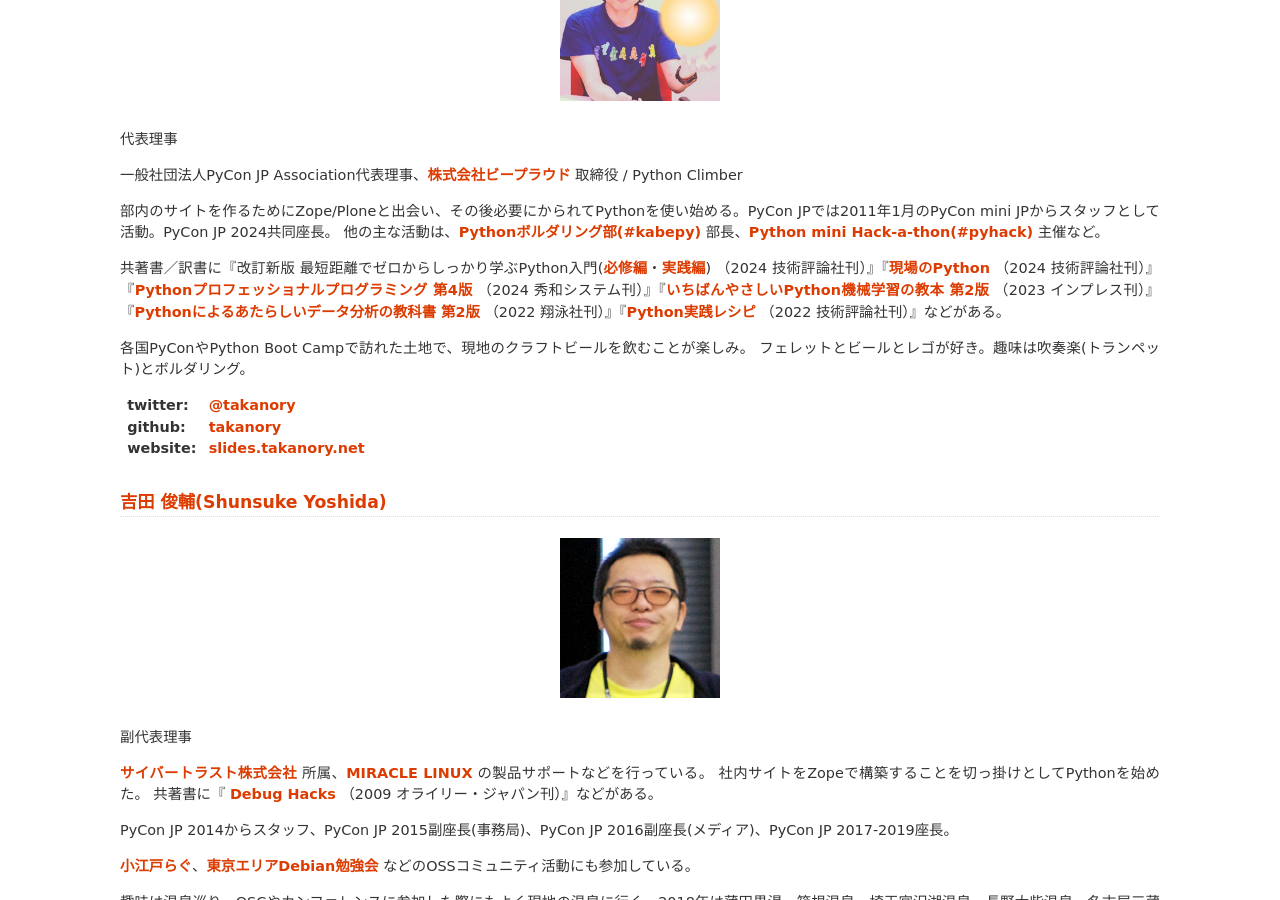
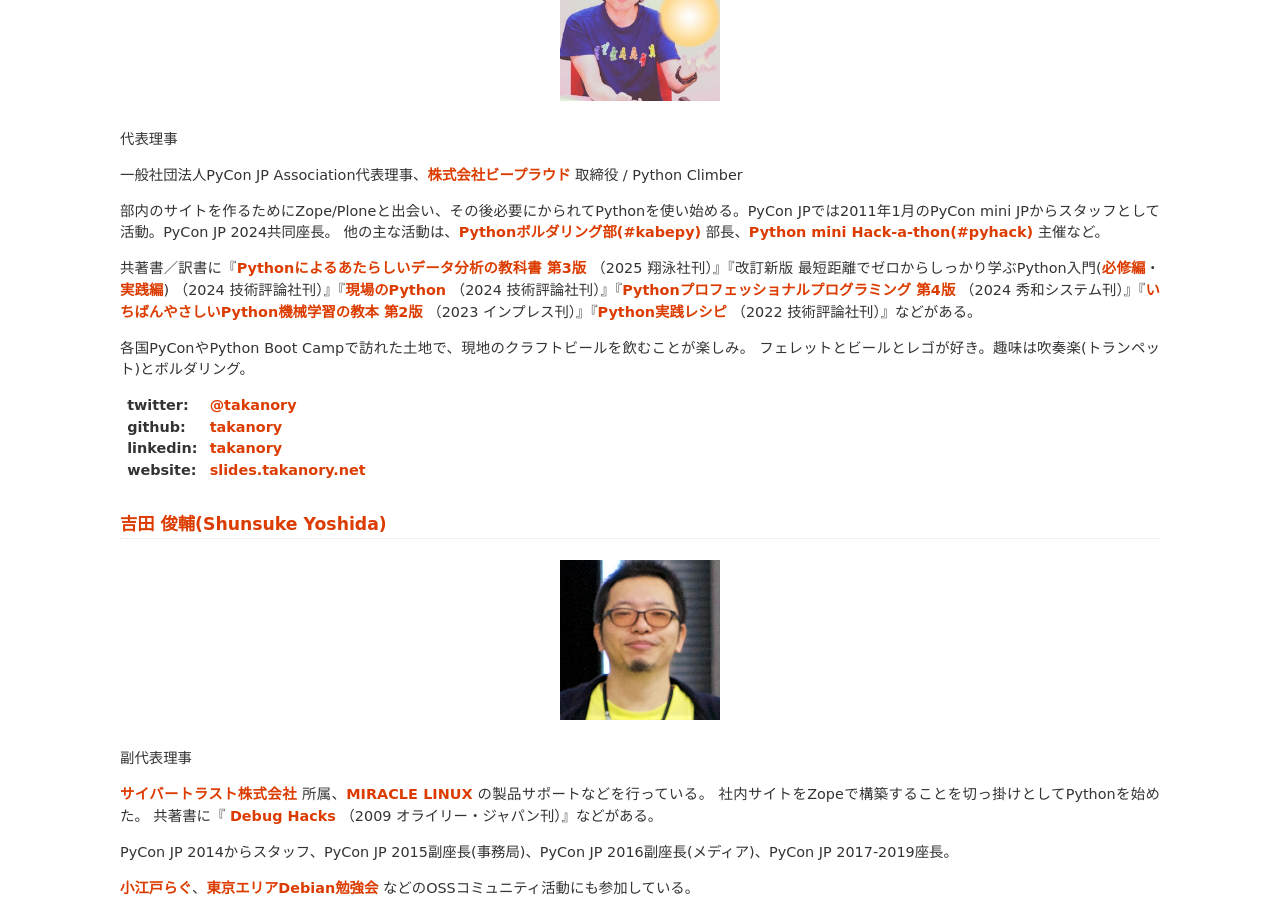
Before and after one commit to pyconjp/www.pycon.jp, a Sphinx documentation site: the page built from source/committee/board.md, in a window 1280 px wide and 900 px high, scrolled down 506 px. Built offline with Sphinx 7.4.7, drawn with Linux system fonts in a browser that asks for light colours.

Commit message:
update takanory's profile

```diff
--- a/source/committee/board.md
+++ b/source/committee/board.md
@@ -19,13 +19,14 @@
 部内のサイトを作るためにZope/Ploneと出会い、その後必要にかられてPythonを使い始める。PyCon JPでは2011年1月のPyCon mini JPからスタッフとして活動。PyCon JP 2024共同座長。
 他の主な活動は、[Pythonボルダリング部(#kabepy)](https://kabepy.connpass.com/) 部長、[Python mini Hack-a-thon(#pyhack)](https://pyhack.connpass.com/) 主催など。
 
-共著書／訳書に『改訂新版 最短距離でゼロからしっかり学ぶPython入門([必修編](https://gihyo.jp/book/2024/978-4-297-14528-6)・[実践編](https://gihyo.jp/book/2024/978-4-297-14526-2)) （2024 技術評論社刊）』『[現場のPython](https://gihyo.jp/book/2024/978-4-297-14401-2) （2024 技術評論社刊）』『[Pythonプロフェッショナルプログラミング 第4版](https://www.shuwasystem.co.jp/book/9784798070544.html) （2024 秀和システム刊）』『[いちばんやさしいPython機械学習の教本 第2版](https://book.impress.co.jp/books/1122101123) （2023 インプレス刊）』『[Pythonによるあたらしいデータ分析の教科書 第2版](https://www.seshop.com/product/detail/25331) （2022 翔泳社刊）』『[Python実践レシピ](https://gihyo.jp/book/2022/978-4-297-12576-9) （2022 技術評論社刊）』などがある。
+共著書／訳書に『[Pythonによるあたらしいデータ分析の教科書 第3版](https://www.shoeisha.co.jp/book/detail/9784798191027) （2025 翔泳社刊）』『改訂新版 最短距離でゼロからしっかり学ぶPython入門([必修編](https://gihyo.jp/book/2024/978-4-297-14528-6)・[実践編](https://gihyo.jp/book/2024/978-4-297-14526-2)) （2024 技術評論社刊）』『[現場のPython](https://gihyo.jp/book/2024/978-4-297-14401-2) （2024 技術評論社刊）』『[Pythonプロフェッショナルプログラミング 第4版](https://www.shuwasystem.co.jp/book/9784798070544.html) （2024 秀和システム刊）』『[いちばんやさしいPython機械学習の教本 第2版](https://book.impress.co.jp/books/1122101123) （2023 インプレス刊）』『[Python実践レシピ](https://gihyo.jp/book/2022/978-4-297-12576-9) （2022 技術評論社刊）』などがある。
 
 各国PyConやPython Boot Campで訪れた土地で、現地のクラフトビールを飲むことが楽しみ。
 フェレットとビールとレゴが好き。趣味は吹奏楽(トランペット)とボルダリング。
 
 :twitter: [@takanory](https://twitter.com/takanory)
 :github: [takanory](https://github.com/takanory/)
+:linkedin: [takanory](https://www.linkedin.com/in/takanory/)
 :website: [slides.takanory.net](https://slides.takanory.net/)
 
 ## 吉田 俊輔(Shunsuke Yoshida)
```
Also changed, not shown: source/committee/english.md (+2 -1 lines).
